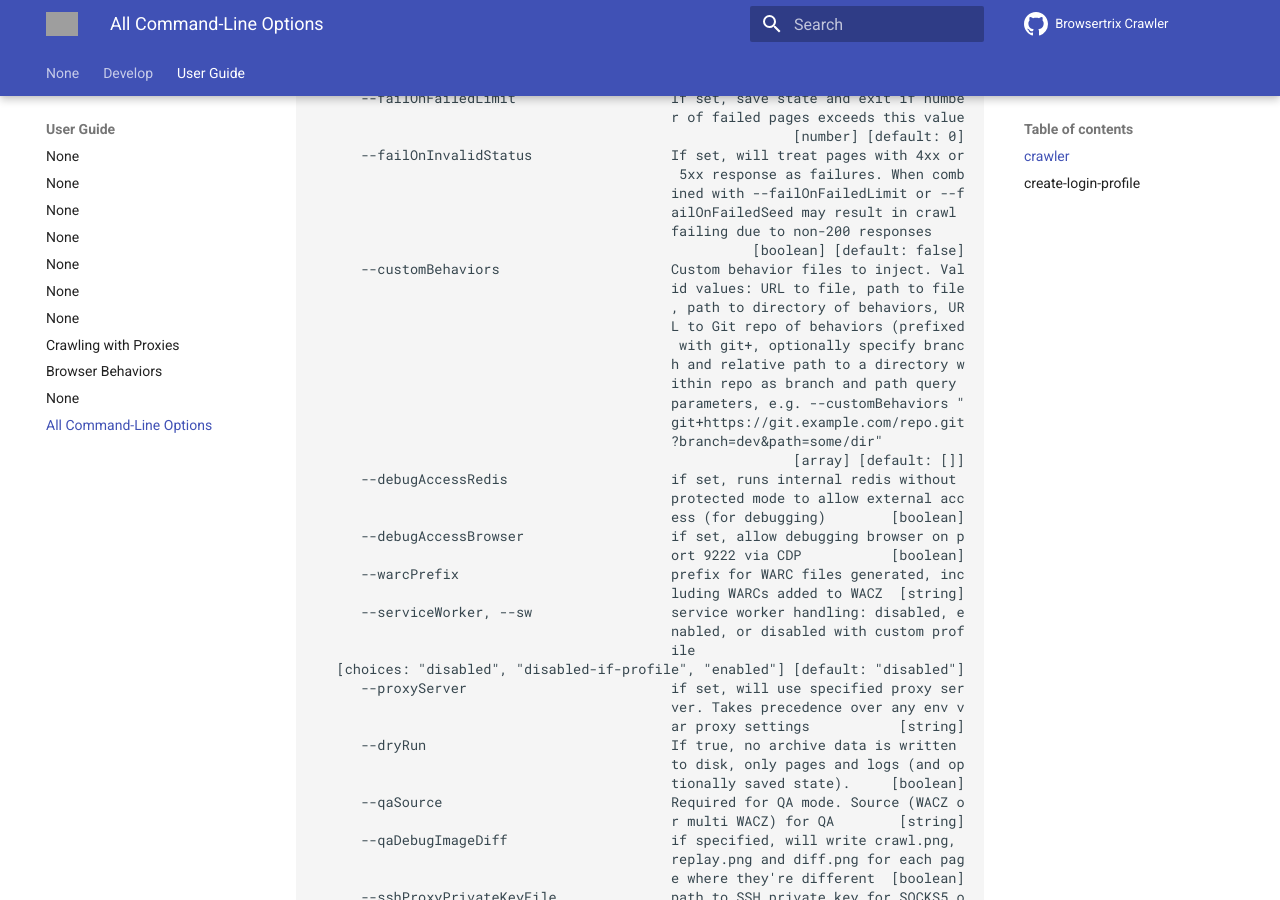
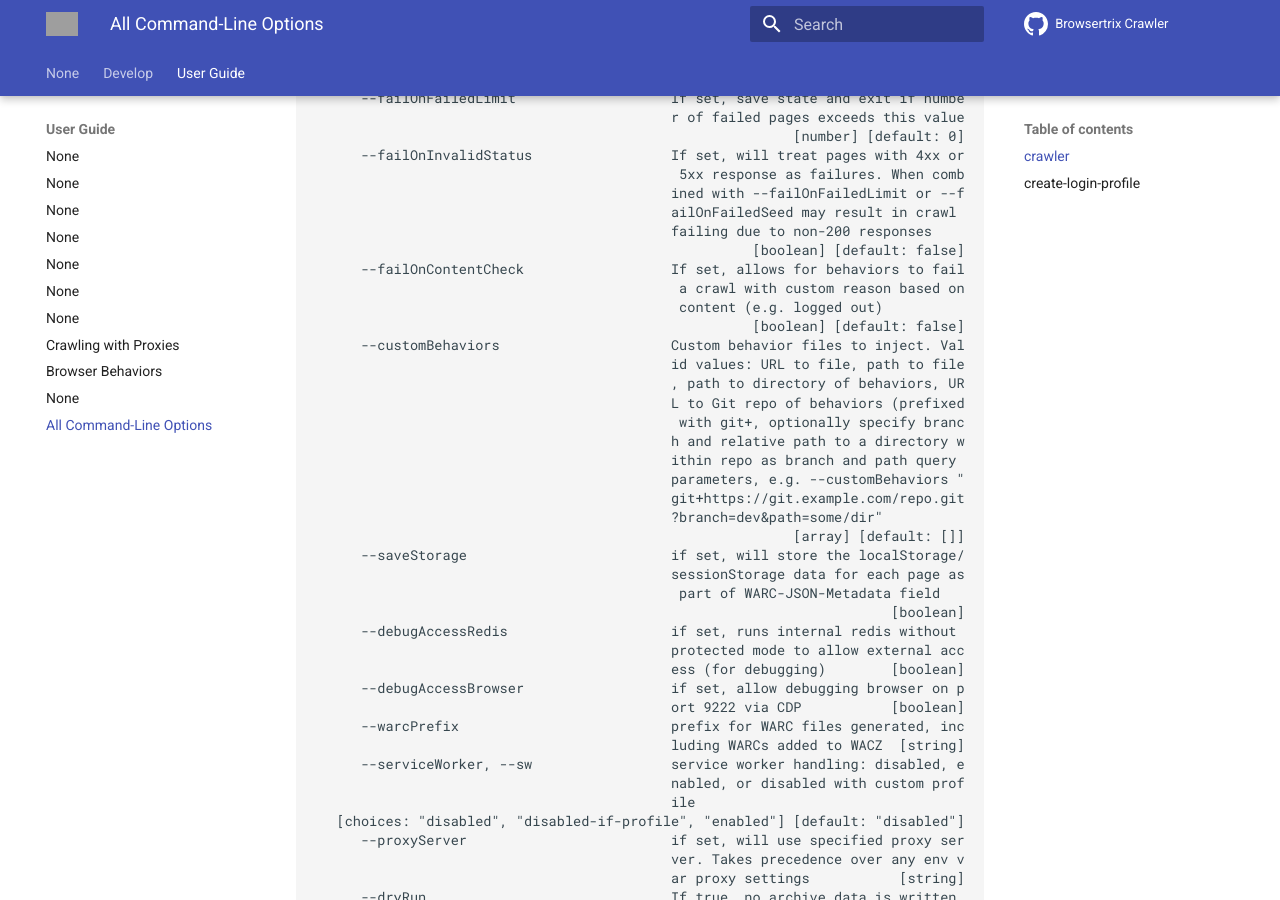
Before and after one commit to webrecorder/browsertrix-crawler, an MkDocs documentation site: the page built from docs/docs/user-guide/cli-options.md, in a window 1280 px wide and 900 px high, scrolled down 4992 px. Built offline with MkDocs 1.6.1 and Material for MkDocs 9.7.7, drawn with Linux system fonts in a browser that asks for light colours; comment, search, counter and statistics services are not loaded; grey boxes are pictures that could not be loaded.

Commit message:
Update CLI options

```diff
--- a/docs/docs/user-guide/cli-options.md
+++ b/docs/docs/user-guide/cli-options.md
@@ -261,6 +261,10 @@ Options:
                                             ailOnFailedSeed may result in crawl
                                             failing due to non-200 responses
                                                       [boolean] [default: false]
+      --failOnContentCheck                  If set, allows for behaviors to fail
+                                             a crawl with custom reason based on
+                                             content (e.g. logged out)
+                                                      [boolean] [default: false]
       --customBehaviors                     Custom behavior files to inject. Val
                                             id values: URL to file, path to file
                                             , path to directory of behaviors, UR
@@ -272,6 +276,10 @@ Options:
                                             git+https://git.example.com/repo.git
                                             ?branch=dev&path=some/dir"
                                                            [array] [default: []]
+      --saveStorage                         if set, will store the localStorage/
+                                            sessionStorage data for each page as
+                                             part of WARC-JSON-Metadata field
+                                                                       [boolean]
       --debugAccessRedis                    if set, runs internal redis without
                                             protected mode to allow external acc
                                             ess (for debugging)        [boolean]
```
